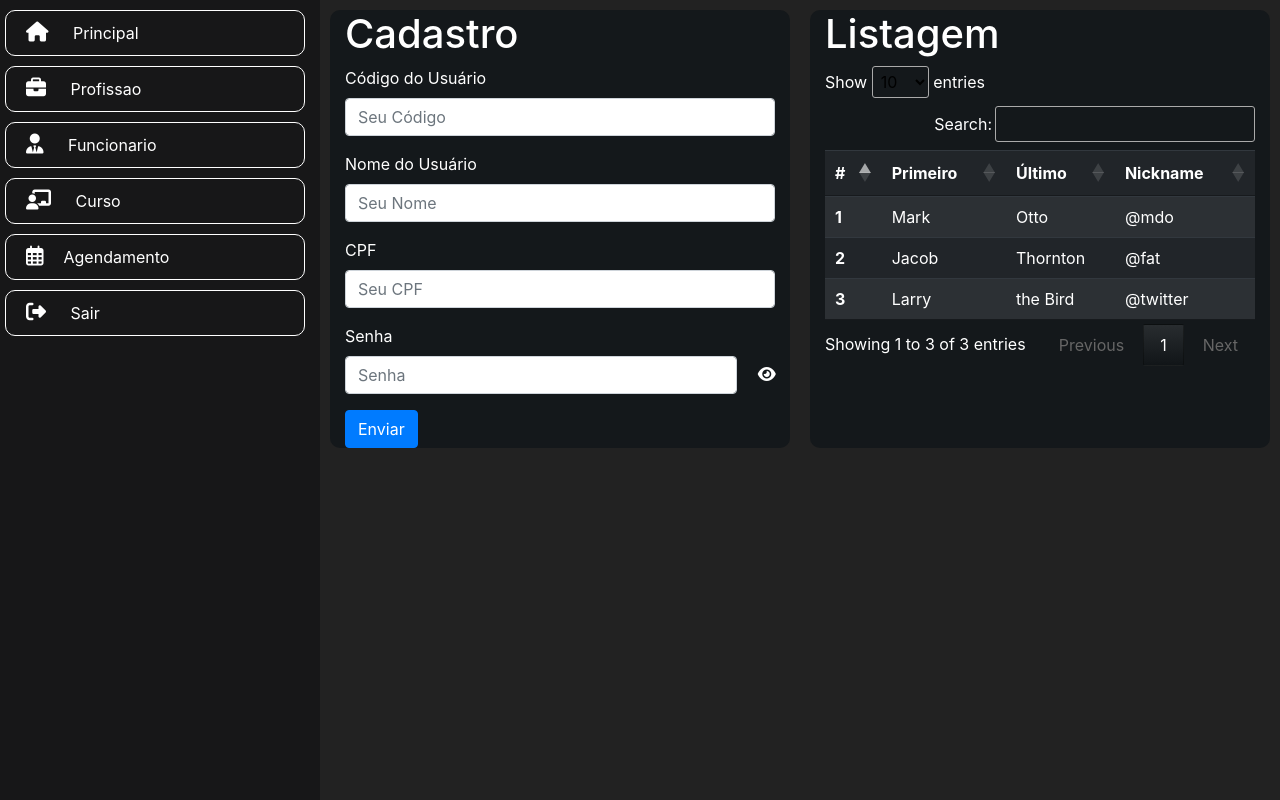
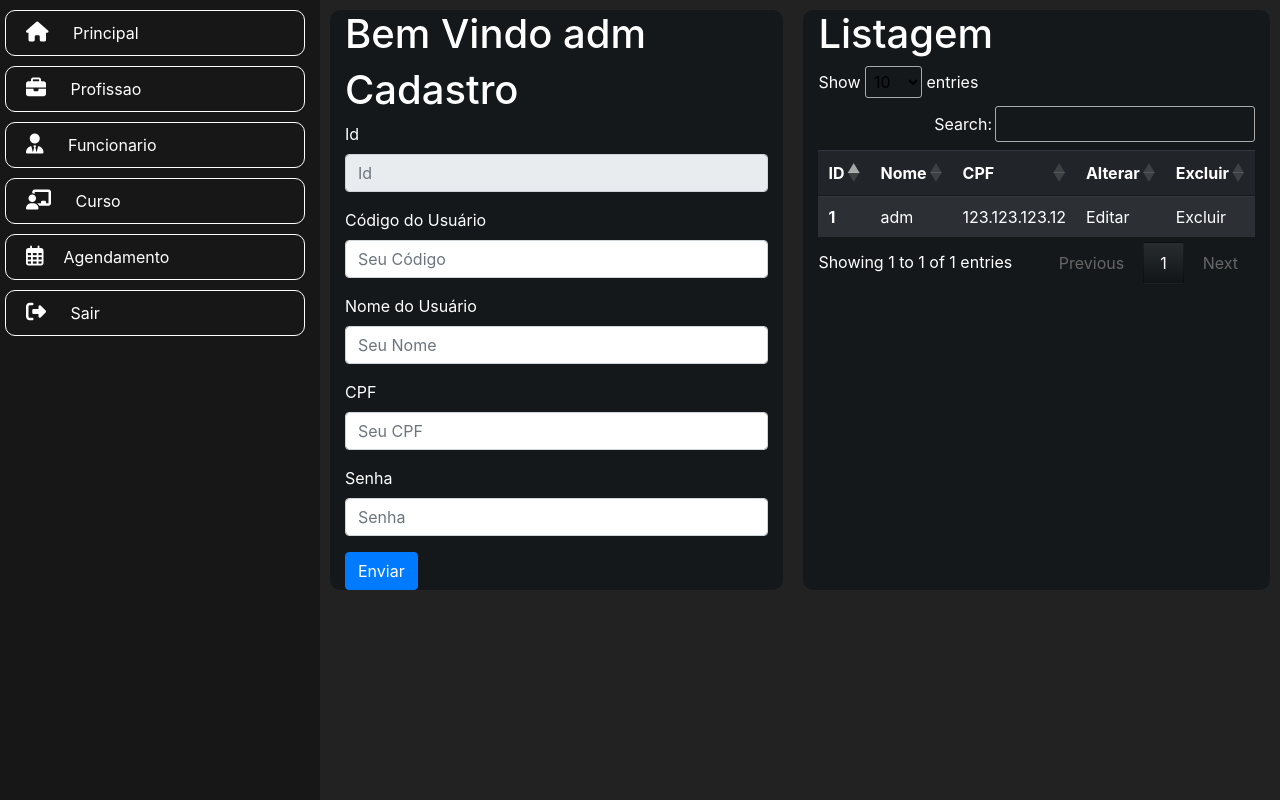
Before and after one commit to Gexis95/senacphp, a PHP site: page /principal.php in a window 1280 px wide. Shown: the part 56-856 px from the top of the page. Run offline with PHP 8.4, Linux system fonts and the light colour scheme; a user stored in the database is signed in; data comes from the database, SQL or seed files in the repository; some libraries are stand-ins or nearby versions.

Commit message:
10/11/2023
validação, parte principal quase pronta e botao de sair funcionando

```diff
--- a/Sistema Administrativo/index.php
+++ b/Sistema Administrativo/index.php
@@ -31,7 +31,6 @@
             <br>
 
             <div class="botoes">
-            <a href="principal.php">alo</a>
             <button type="submit" class="btn btn-primary">Enviar</button>
             <button type="submit" class="btn btn-primary">Limpar</button>
             </div>
--- a/Sistema Administrativo/principal.php
+++ b/Sistema Administrativo/principal.php
@@ -1,5 +1,8 @@
 <?php
     include 'conexao.php';
+    include 'resources/valida.php';
+
+    $destino = "./usuario/inserir.php"
 ?>
 
 <!DOCTYPE html>
@@ -32,34 +35,35 @@
 
                 <div class="row">
                     <div class="col-md cartao">
+                        <h1>Bem Vindo
+                            <?php echo $_SESSION['usuario']?>
+                        </h1>
                         <h1>Cadastro</h1>
-                        <form>
+                        <form action="<?=$destino; ?>" method="POST">
+
+                            <div class="form-group">
+                                <label>Id</label>
+                                <input name="id" disabled type="text" class="form-control" placeholder="Id">
+                            </div>
+
                             <div class="form-group">
                                 <label>Código do Usuário</label>
-                                <input type="text" class="form-control" placeholder="Seu Código">
+                                <input name="codigo" type="text" class="form-control" placeholder="Seu Código">
                             </div>
 
                             <div class="form-group">
                                 <label>Nome do Usuário</label>
-                                <input type="text" class="form-control" placeholder="Seu Nome">
+                                <input name="nome" type="text" class="form-control" placeholder="Seu Nome">
                             </div>
 
                             <div class="form-group">
                                 <label>CPF</label>
-                                <input type="text" class="form-control" placeholder="Seu CPF">
+                                <input name="cpf" type="text" class="form-control" placeholder="Seu CPF">
                             </div>
 
                             <div class="form-group">
                                 <label> Senha </label>
-                                <div class="row">
-                                    <div class="col-11">
-                                        <input type="password" class="form-control" placeholder="Senha" id="campoSenha">
-                                    </div>
-                                    <div class="col-1">
-                                        <span style="margin: 10px -10px" toggle="#password-field"
-                                            class="fa fa-fw fa-eye field_icon botaoMostrar"></span>
-                                    </div>
-                                </div>
+                                <input name="senha" type="text" class="form-control" placeholder="Senha" id="campoSenha">
                             </div>
                             <button type="submit" class="btn btn-primary">Enviar</button>
                         </form>
@@ -70,30 +74,29 @@
                         <table class="table table-striped table-dark" id="tabela">
                             <thead>
                                 <tr>
-                                    <th scope="col">#</th>
-                                    <th scope="col">Primeiro</th>
-                                    <th scope="col">Último</th>
-                                    <th scope="col">Nickname</th>
+                                    <th scope="col">ID</th>
+                                    <th scope="col">Nome</th>
+                                    <th scope="col">CPF</th>
+                                    <th scope="col">Alterar</th>
+                                    <th scope="col">Excluir</th>
                                 </tr>
                             </thead>
                             <tbody>
-                                <tr>
-                                    <th scope="row">1</th>
-                                    <td>Mark</td>
-                                    <td>Otto</td>
-                                    <td>@mdo</td>
-                                </tr>
-                                <tr>
-                                    <th scope="row">2</th>
-                                    <td>Jacob</td>
-                                    <td>Thornton</td>
-                                    <td>@fat</td>
-                                </tr>
-                                <tr>
-                                    <th scope="row">3</th>
-                                    <td>Larry</td>
-                                    <td>the Bird</td>
-                                    <td>@twitter</td>
+
+
+                                    <?php
+                                        $sql = "SELECT * FROM usuario";
+                                        $resultado = mysqli_query($conexao, $sql);
+                                        while ($coluna = mysqli_fetch_array($resultado)){
+                                    ?>
+                                    <tr>
+                                    <th scope="row"><?php echo $coluna ['id']; ?></th>
+                                    <td><?php echo $coluna['nome']; ?></td>
+                                    <td><?php echo $coluna['cpf']; ?></td>
+                                    <td>Editar</td>
+                                    <td>Excluir</td>
+
+                                    <?php }?>
                                 </tr>
                             </tbody>
                         </table>
--- /dev/null
+++ b/Sistema Administrativo/resources/valida.php
@@ -0,0 +1,11 @@
+<?php
+    session_start();
+    if (!isset($_SESSION['cpf']) and !isset($_SESSION['senha'])){
+        session_destroy();
+        unset($_SESSION['cpf']);
+        unset($_SESSION['senha']);
+
+        header('location:index.php');
+    }
+
+?>
```
Also changed, not shown: Sistema Administrativo/sair.php (added, +8 -0 lines), Sistema Administrativo/usuario/inserir.php (added, +15 -0 lines), Sistema Administrativo/conexao.php (line endings or trailing spaces).
